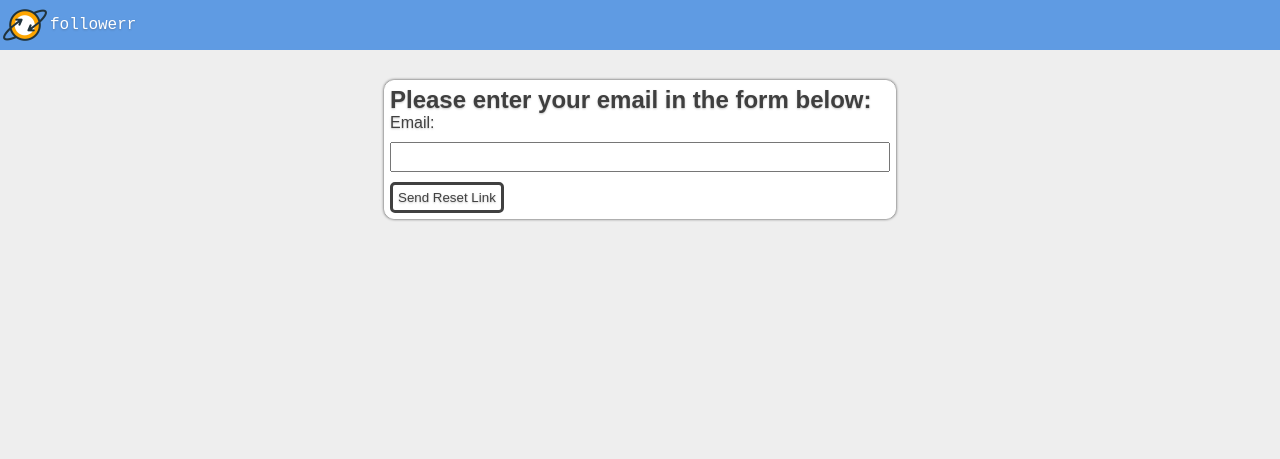
After one commit to SLDem/followerr, a Django app: page /password_reset/ in a window 1280 px wide. The commit adds this page. Shown: the top 459 px of the page. Run offline with Django 3.2, Linux system fonts and the light colour scheme; parts of the project's set-up code (start-up, migrations or seed data) failed here and were passed over; some libraries are stand-ins or nearby versions.

Commit message:
Added reset password functionality

```diff
--- a/Followerr/settings.py
+++ b/Followerr/settings.py
@@ -147,5 +147,3 @@ EMAIL_USE_TLS = True
 DEFAULT_FROM_EMAIL = 'followerrstaff@gmail.com'
 EMAIL_PORT = 587
 EMAIL_HOST_PASSWORD = 'followerr2131!'
-
-EMAIL_BACKEND = 'django.core.mail.backends.console.EmailBackend'
--- a/authentication/forms.py
+++ b/authentication/forms.py
@@ -17,3 +17,18 @@ class SignupForm(UserCreationForm):
     class Meta:
         model = User
         fields = ('email', 'name', 'gender', )
+
+
+class PasswordResetEmailForm(forms.Form):
+    email = forms.EmailField(widget=forms.EmailInput(attrs={'class': 'signup-email'}))
+
+    fields = ('email', )
+
+
+class PasswordResetForm(forms.ModelForm):
+    password1 = forms.CharField(widget=forms.PasswordInput(attrs={'class': 'signup-password'}), label='Password')
+    password2 = forms.CharField(widget=forms.PasswordInput(attrs={'class': 'signup-password'}), label='Confirm Password')
+
+    class Meta:
+        model = User
+        fields = ('password1', 'password2')
--- a/authentication/urls.py
+++ b/authentication/urls.py
@@ -8,4 +8,6 @@ urlpatterns = [
     path('logout/', auth_views.LogoutView.as_view(next_page='index'), name='logout'),
     path('signup/', views.signup, name='signup'),
     path('activate/<user_id>/<token>/', views.VerificationView.as_view(), name='activate'),
+    path('password_reset/', views.password_reset, name='password_reset'),
+    path('confirm_password_reset/<user_id>/<token>/', views.password_reset_view, name='confirm_password_reset'),
 ]
--- a/authentication/views.py
+++ b/authentication/views.py
@@ -1,13 +1,15 @@
 from django.shortcuts import render, redirect, reverse, HttpResponse
 from django.core.mail import EmailMessage
 from django.contrib import messages
+from django.forms import forms
 
 from datetime import timedelta
 from django.views import View
+# from django.views.generic import TemplateView
 import online_users.models
 
 from .utils import token_generator
-from .forms import SignupForm
+from .forms import SignupForm, PasswordResetForm, PasswordResetEmailForm
 from user_profile.models import User
 
 from django.utils.encoding import force_bytes, force_text
@@ -45,13 +47,12 @@ def signup(request):
             })
             activate_url = 'http://' + domain + link
             email_body = 'Hello ' + user.name + \
-                         ' please use this link to verify your account\n' + activate_url
+                         ' please use this link to verify your followerr account\n' + activate_url
             email = EmailMessage(
                 email_subject,
                 email_body,
                 'noreply@followerr.com',
                 [user.email],
-
             )
             email.send()
             return redirect('login')
@@ -69,7 +70,6 @@ class VerificationView(View):
                 return HttpResponse('login failed')
             if user.is_active:
                 return redirect('login')
-            print('hi')
             user.is_active = True
             user.save()
             messages.success(request, 'Account activated successfully')
@@ -77,3 +77,51 @@ class VerificationView(View):
         except Exception as ex:
             print(ex)
         return redirect('login')
+
+
+def password_reset(request):
+    title = 'Reset Password'
+    if request.method == 'POST':
+        form = PasswordResetEmailForm(request.POST)
+        if form.is_valid():
+            email = form.cleaned_data['email']
+            user = User.objects.get(email=email)
+            email_subject = 'Reset your followerr password'
+            domain = get_current_site(request).domain
+            user_id = urlsafe_base64_encode(force_bytes(user.pk))
+            link = reverse('confirm_password_reset', kwargs={
+                'user_id': user_id,
+                'token': token_generator.make_token(user)
+            })
+            reset_url = 'http://' + domain + link
+            email_body = 'Hello ' + user.name + \
+                ' please use this link to reset your followerr password\n' + reset_url
+            email = EmailMessage(
+                email_subject,
+                email_body,
+                'noreply@followerr.com',
+                [user.email]
+            )
+            email.send()
+            return HttpResponse('Please go to your email and use the link that was sent to reset your password')
+    else:
+        form = PasswordResetEmailForm()
+    return render(request, 'authentication/password_reset_email.html', {'form': form, 'title': title})
+
+
+def password_reset_view(request, user_id, token):
+    id = urlsafe_base64_decode(force_text(user_id))
+    user = User.objects.get(pk=id)
+    if not token_generator.check_token(user, token):
+        return HttpResponse('Reset password attempt failed')
+    form = PasswordResetForm(request.POST)
+    if form.is_valid():
+        password1 = form.cleaned_data['password1']
+        password2 = form.cleaned_data['password2']
+        if password1 == password2:
+            user.set_password(password1)
+            user.save()
+            return redirect('login')
+        else:
+            raise forms.ValidationError("Passwords must be identical.")
+    return render(request, 'authentication/password_reset.html', {'form': form})
--- a/static/followerr/auth.css
+++ b/static/followerr/auth.css
@@ -36,3 +36,18 @@ input[type=password]{
     width: 50%;
     margin: 0 auto;
 }
+
+.signup-forgot-pass-buttons {
+    display: flex;
+    flex-direction: column;
+    gap: 10px;
+}
+
+.errorlist {
+    color: #FC2222 !important;
+    list-style: none;
+    padding: 5px;
+    border: 3px solid #FC2222;
+    border-radius: 5px;
+    background-color: #FDBBBB;
+}
--- a/templates/followerr/authentication/custom_signup.html
+++ b/templates/followerr/authentication/custom_signup.html
@@ -2,6 +2,7 @@
 {% block content %}
 <div class="main-form login-signup-wrap">
     <form method="post">
+        {% csrf_token %}
         {{ form.as_p }}
         <button class="dark-button" type="submit">Register</button>
     </form>
--- /dev/null
+++ b/templates/followerr/authentication/password_reset_email.html
@@ -0,0 +1,13 @@
+{% extends "base.html" %}
+{% block content %}
+
+<div class="main-form">
+    <h2>Please enter your email in the form below:</h2>
+    <form method="post">
+        {% csrf_token %}
+        {{ form.as_p }}
+        <button class="dark-button" type="submit">Send Reset Link</button>
+    </form>
+</div>
+
+{% endblock %}
```
Also changed, not shown: templates/followerr/authentication/login.html (+6 -2 lines), templates/followerr/authentication/password_reset.html (added, +13 -0 lines), db.sqlite3, media/images/MikeWazowski.jpg (added), media/images/MikeWazowski_VDGPHYc.jpg (added), media/images/MikeWazowski_iYYJAYF.jpg (added).
